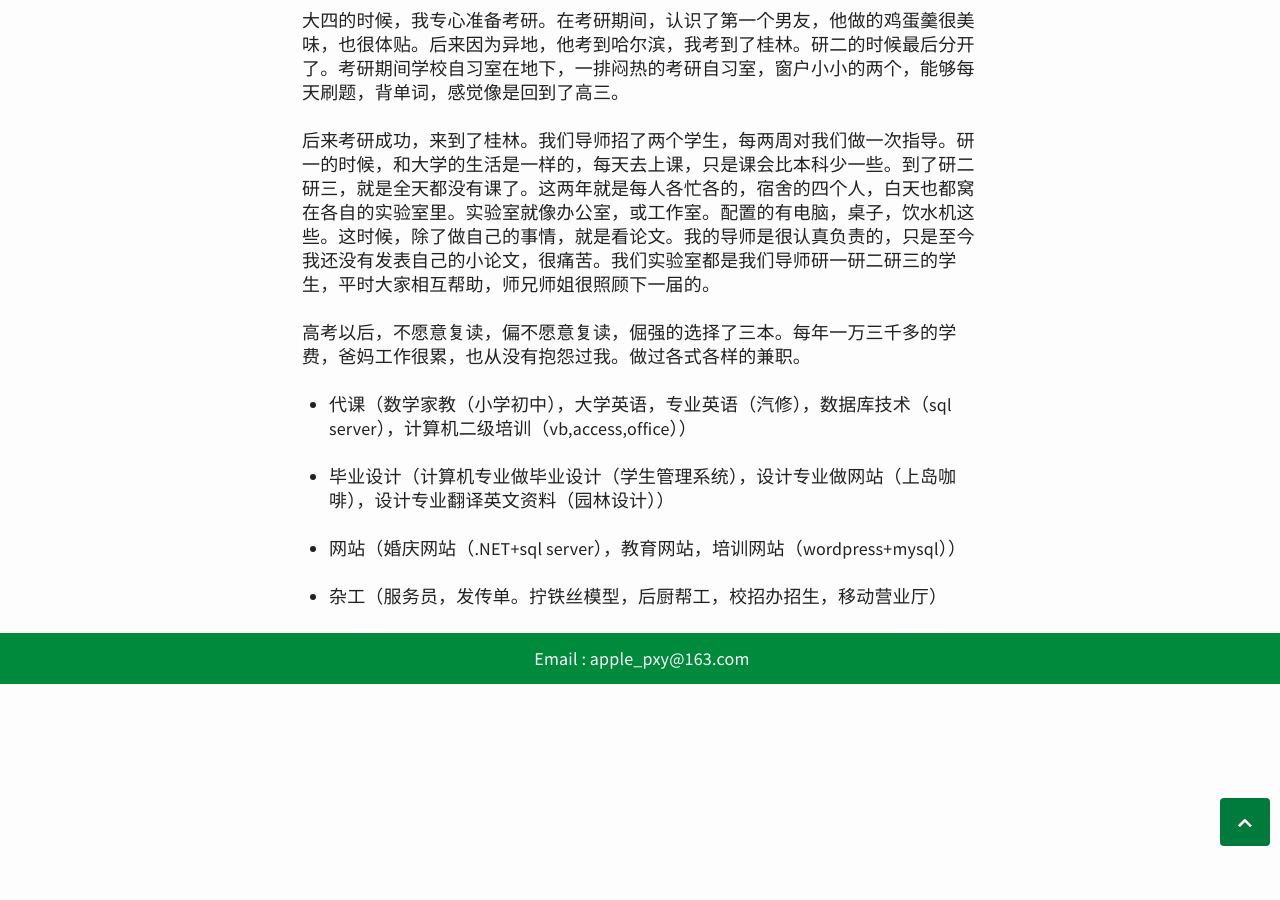
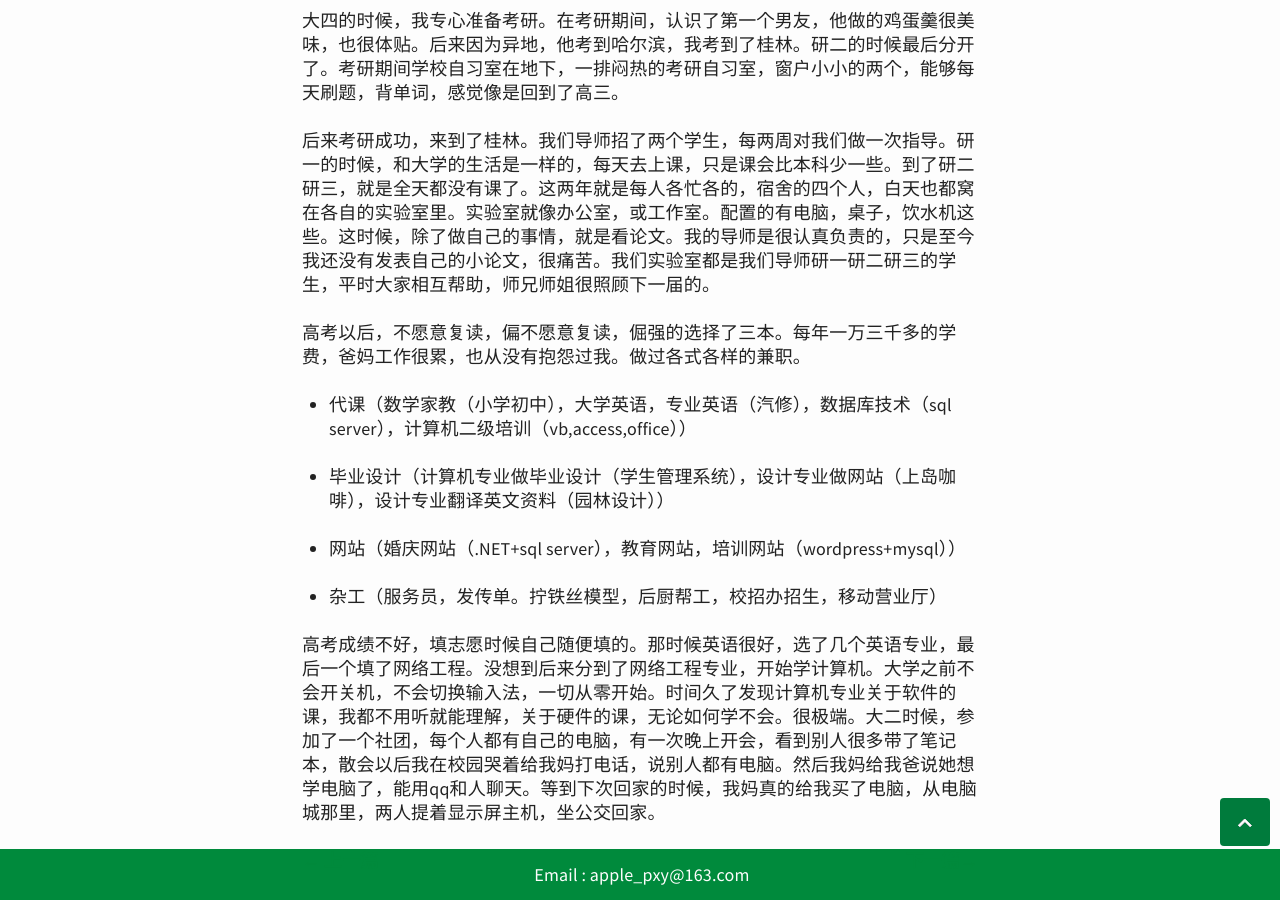
Before and after one commit to xiaoyu33/xiaoyu33.github.io, a Jekyll site: the page built from _posts/2015-08-15-this is xiaoyu.md, in a window 1280 px wide and 900 px high, scrolled down 998 px. Built offline with Jekyll 4.4.1, drawn with Linux system fonts in a browser that asks for light colours; comment, search, counter and statistics services are not loaded.

Commit message:
Update 2015-08-15-this is xiaoyu.md

```diff
--- a/_posts/2015-08-15-this is xiaoyu.md
+++ b/_posts/2015-08-15-this is xiaoyu.md
@@ -31,3 +31,5 @@
 * 网站（婚庆网站（.NET+sql server），教育网站，培训网站（wordpress+mysql））
 
 * 杂工（服务员，发传单。拧铁丝模型，后厨帮工，校招办招生，移动营业厅）
+
+高考成绩不好，填志愿时候自己随便填的。那时候英语很好，选了几个英语专业，最后一个填了网络工程。没想到后来分到了网络工程专业，开始学计算机。大学之前不会开关机，不会切换输入法，一切从零开始。时间久了发现计算机专业关于软件的课，我都不用听就能理解，关于硬件的课，无论如何学不会。很极端。大二时候，参加了一个社团，每个人都有自己的电脑，有一次晚上开会，看到别人很多带了笔记本，散会以后我在校园哭着给我妈打电话，说别人都有电脑。然后我妈给我爸说她想学电脑了，能用qq和人聊天。等到下次回家的时候，我妈真的给我买了电脑，从电脑城那里，两人提着显示屏主机，坐公交回家。
```
